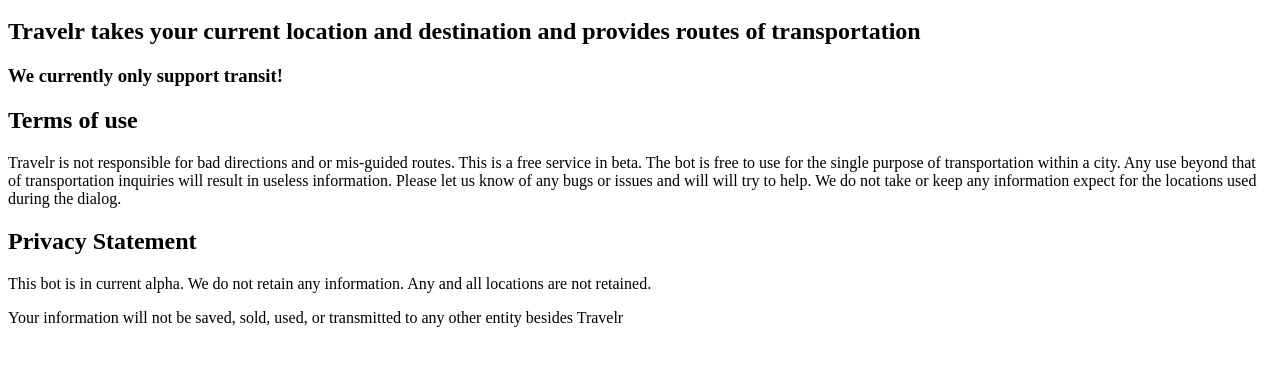
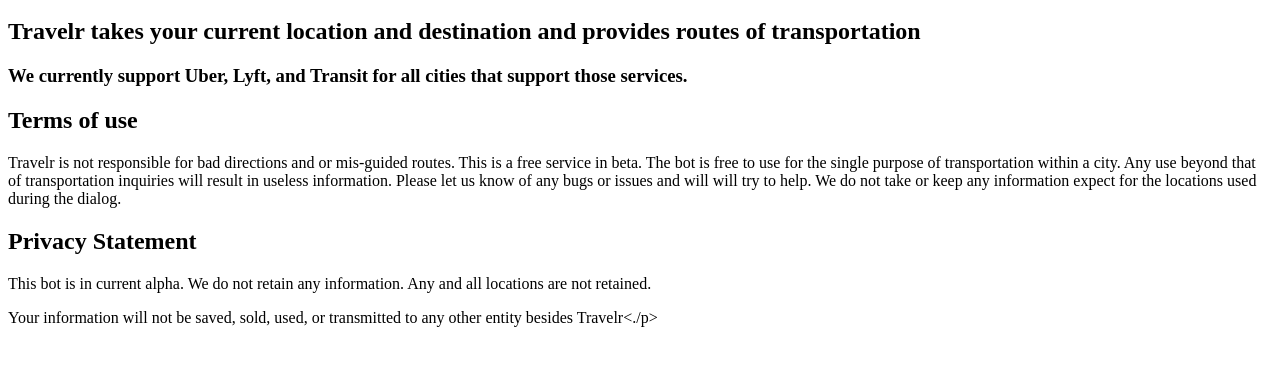
Before and after one commit to TravelrBot/Travelr, a website: page Index.html in a window 1280 px wide. Shown: the part 48-414 px from the top of the page. Drawn offline with Linux system fonts and the light colour scheme.

Commit message:
Updated Homepage information

```diff
--- a/Index.html
+++ b/Index.html
@@ -7,7 +7,7 @@
     Hello world! This is the Travelr Bot V3 home page :)
     </h1>
     <h2>Travelr takes your current location and destination and provides routes of transportation</h2>
-    <h3>We currently only support transit!</h3>
+    <h3>We currently support Uber, Lyft, and Transit for all cities that support those services.</h3>
     <h2>Terms of use</h2>
     <p>Travelr is not responsible for bad directions and or mis-guided routes. This is a free service in beta.
         The bot is free to use for the single purpose of transportation within a city.
@@ -17,6 +17,6 @@
     </p>
     <h2>Privacy Statement</h2>
     <p>This bot is in current alpha. We do not retain any information. Any and all locations are not retained. </p>
-    <p> Your information will not be saved, sold, used, or transmitted to any other entity besides Travelr</p>
+    <p> Your information will not be saved, sold, used, or transmitted to any other entity besides Travelr<./p>
 </body>
 </html>
```
